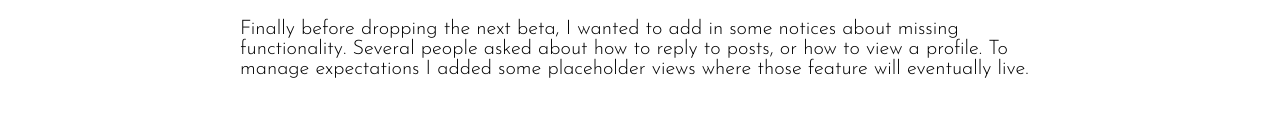
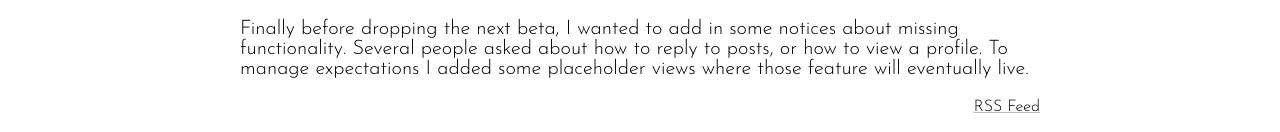
Before and after one commit to davbeck/davbeck.github.io, a Jekyll site: the page built from _posts/2023-01-16-trunk-dev-notes-2.md, in a window 1280 px wide. Shown: the part 1324-1456 px from the top of the page. Built offline with Jekyll 4.4.1, drawn with Linux system fonts in a browser that asks for light colours.

Commit message:
Add link to RSS

```diff
--- a/_layouts/post.html
+++ b/_layouts/post.html
@@ -7,3 +7,7 @@ layout: default
     <span class="blog-date">{{ page.date | date_to_string }}</span>
     {{ content }}
 </div>
+
+<div class="footer">
+    <a href="/feed.xml" target="_blank">RSS Feed</a>
+</div>
--- a/assets/main.scss
+++ b/assets/main.scss
@@ -225,6 +225,11 @@ blockquote {
 	color: rgba(0,0,0,0.6);
 }
 
+.footer {
+  font-size: 10;
+  text-align: right;
+}
+
 
 
 // https://github.com/aahan/pygments-github-style/blob/master/jekyll-github.css
```
